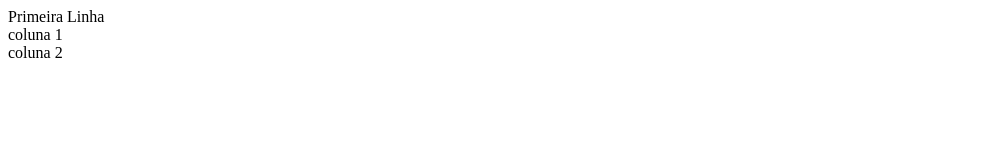
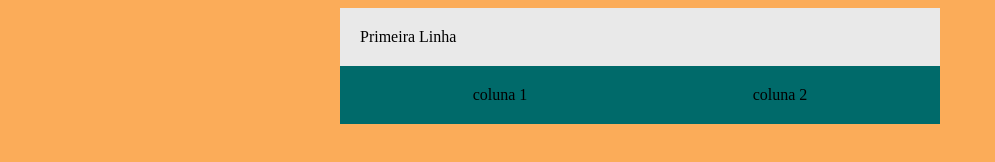
Before and after one commit to leolm83/ubutua-modulo-2, a plain HTML site: page index.html in a window 1280 px wide. Shown: the whole page, without its empty margins (0-995 px from the left). Drawn offline with Linux system fonts and the light colour scheme.

Commit message:
closes #2 - paleta de cores, display flex

```diff
--- a/index.html
+++ b/index.html
@@ -5,14 +5,40 @@
     <meta name="viewport" content="width=
     , initial-scale=1.0">
     <title>BootCamp DevJr - Sistema de Assinaturas</title>
+    <style>
+
+        body {
+            background-color: #FBAC59;
+        }
+        .container {
+            background-color: #E9E9E9;
+            margin: auto;
+            width: 600px;
+
+        }
+        .header{
+            padding: 20px;
+        }
+        .flex-container{
+            display: flex;
+            background-color: #006A6A;
+            justify-content: space-around;
+            padding: 20px;
+            /* valor default do display flex
+            flex-direction: row;
+            */
+        }
+    </style>
 </head>
 <body>
-    <div>
-        <div> Primeira Linha</div>
-    </div>
-    <div>
-        <div>coluna 1</div>
-        <div>coluna 2</div>
+    <div class="container">
+        <div>
+            <div class="header">Primeira Linha</div>
+        </div>
+        <div class="flex-container">
+            <div>coluna 1</div>
+            <div>coluna 2</div>
+        </div>
     </div>
 </body>
 </html>
```
